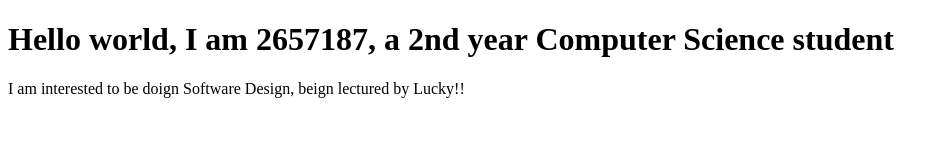
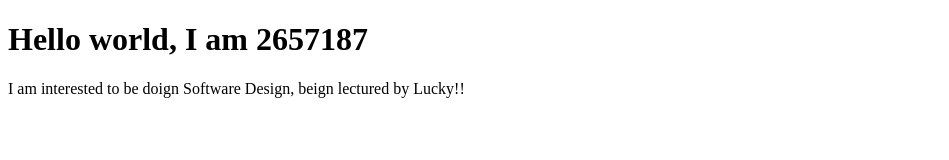
Before and after one commit to bethelcoder/2657187-Lab1, a plain HTML site: page index.html in a window 1280 px wide. Shown: the whole page, without its empty margins (0-949 px from the left). Drawn offline with Linux system fonts and the light colour scheme.

Commit message:
Capped the sentence on the h1 tag to the specified text

```diff
--- a/index.html
+++ b/index.html
@@ -5,7 +5,7 @@
     <title>About Me</title>
 </head>
 <body>
-    <h1>Hello world, I am 2657187, a 2nd year Computer Science student</h1>
+    <h1>Hello world, I am 2657187</h1>
     <p>I am interested to be doign Software Design, beign lectured by Lucky!!</p>
 </body>
 </html>
```
